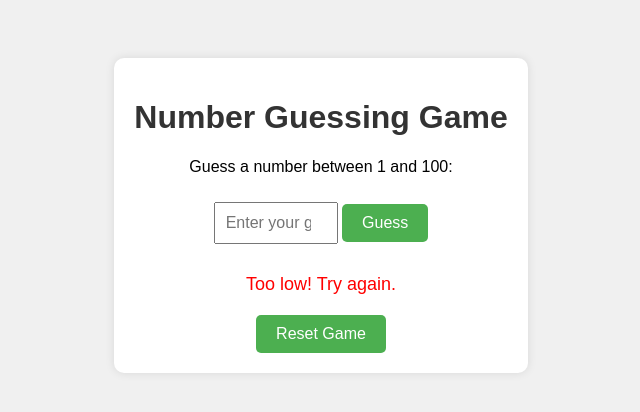
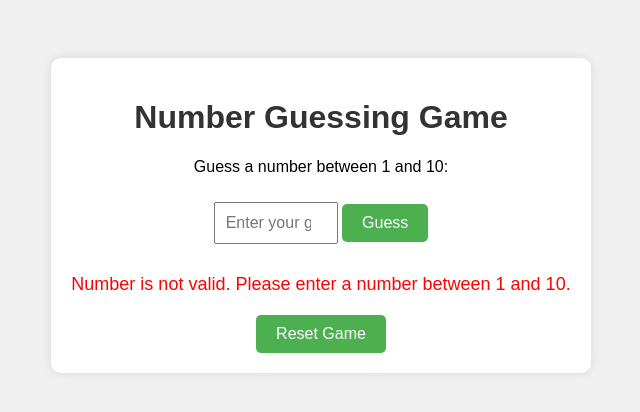
Before and after one commit to Thaneshkumaran/Guess-the-Number-Challenge, a plain HTML site: page index.html in a window 1280 px wide. Both pictures are taken after a click on the button "Guess". Shown: the whole page, without its empty margins (319-959 px from the left). Drawn offline with Linux system fonts and the light colour scheme.

Commit message:
to change

```diff
--- a/index.html
+++ b/index.html
@@ -9,7 +9,7 @@
 <body>
     <div class="game-container">
         <h1>Number Guessing Game</h1>
-        <p>Guess a number between 1 and 100:</p>
+        <p>Guess a number between 1 and 10:</p>
         <input type="number" id="userGuess" placeholder="Enter your guess">
         <button onclick="checkGuess()">Guess</button>
         <p id="message"></p>
--- a/script.js
+++ b/script.js
@@ -1,28 +1,44 @@
-let randomNumber = Math.floor(Math.random() * 100) + 1;
+let randomNumber = Math.floor(Math.random() * 10) + 1;
 let guessCount = 0;
+const maxAttempts = 3;
+let attempts = 0;
 
 function checkGuess() {
-    const userGuess = document.getElementById('userGuess').value;
     const message = document.getElementById('message');
     const tries = document.getElementById('tries');
+
+    const userGuess = Number(document.getElementById('userGuess').value);
     guessCount++;
 
     if (userGuess == randomNumber) {
         message.textContent = 'Congratulations! You guessed the number!';
         message.style.color = 'green';
         tries.textContent = `It took you ${guessCount} tries.`;
-    } else if (userGuess < randomNumber) {
+        return;
+    } else if (userGuess > 0 && userGuess < randomNumber) {
         message.textContent = 'Too low! Try again.';
         message.style.color = 'red';
-    } else if (userGuess > randomNumber) {
+    } else if (userGuess < 11 && userGuess > randomNumber) {
         message.textContent = 'Too high! Try again.';
+        message.style.color = 'red';
+    } else {
+        message.textContent = 'Number is not valid. Please enter a number between 1 and 10.';
+        message.style.color = 'red';
+    }
+
+    attempts++;
+
+
+    if (attempts >= maxAttempts) {
+        message.textContent = 'You took too long. Please try again!';
         message.style.color = 'red';
     }
 }
 
 function resetGame() {
-    randomNumber = Math.floor(Math.random() * 100) + 1;
+    randomNumber = Math.floor(Math.random() * 10) + 1;
     guessCount = 0;
+    attempts = 0;
     document.getElementById('message').textContent = '';
     document.getElementById('tries').textContent = '';
     document.getElementById('userGuess').value = '';
```
